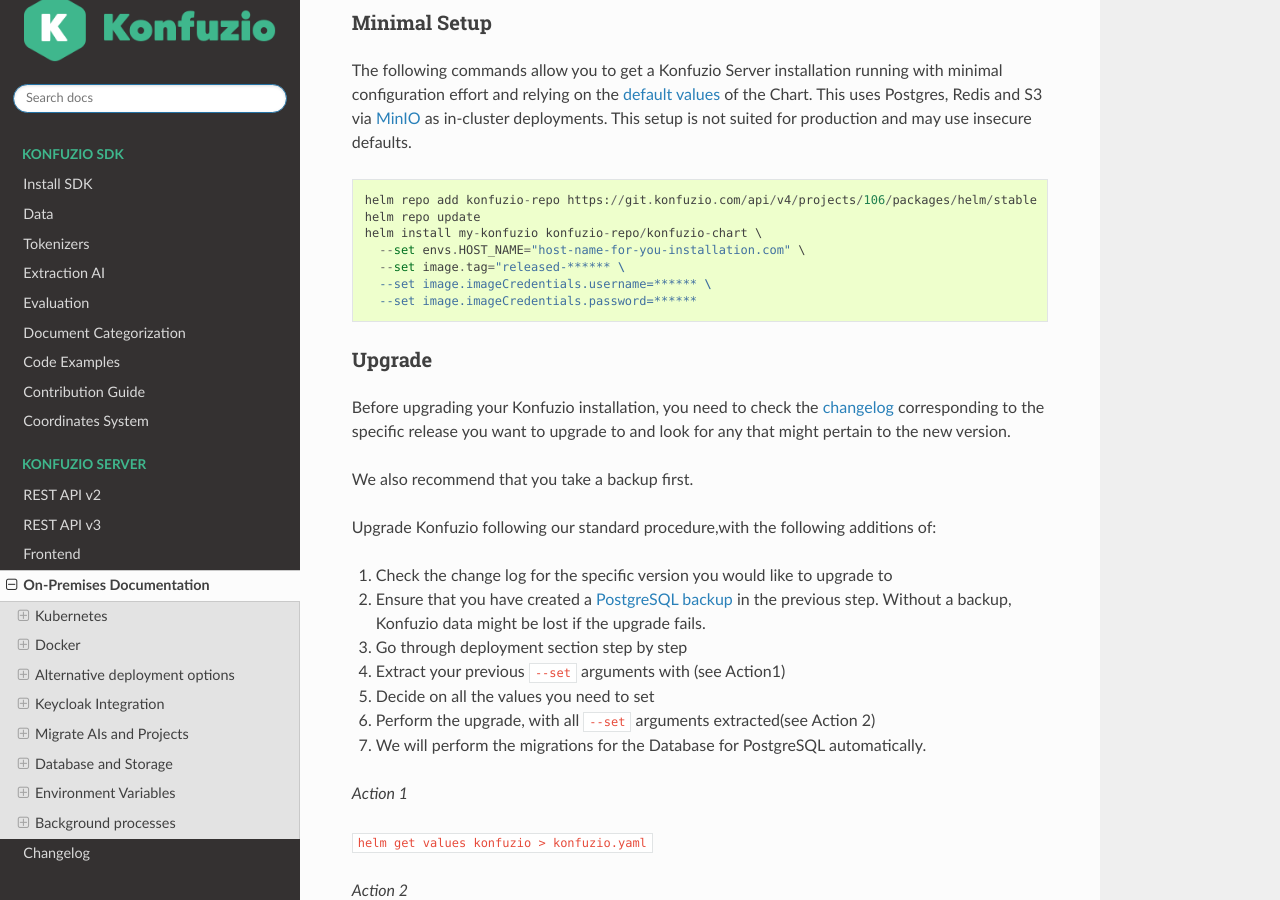
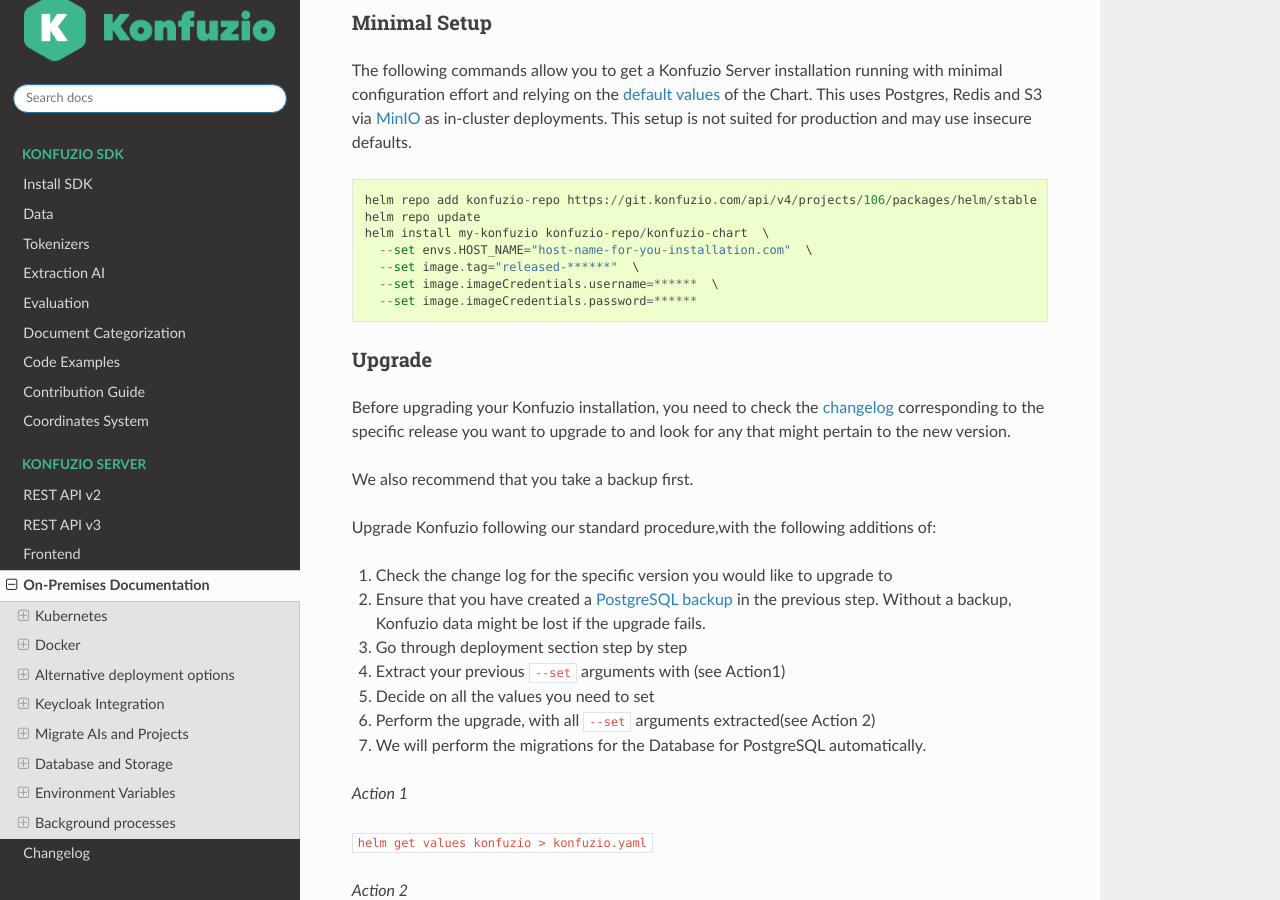
Before and after one commit to konfuzio-ai/konfuzio-sdk, a Sphinx documentation site: the page built from docs/web/on_premises.md, in a window 1280 px wide and 900 px high, scrolled down 4255 px. Built offline with Sphinx 7.4.7 and the Read the Docs theme 2.0.0, drawn with Linux system fonts in a browser that asks for light colours.

````diff
--- a/docs/web/on_premises.md
+++ b/docs/web/on_premises.md
@@ -217,10 +217,10 @@ The following commands allow you to get a Konfuzio Server installation running w
 ```
 helm repo add konfuzio-repo https://git.konfuzio.com/api/v4/projects/106/packages/helm/stable
 helm repo update
-helm install my-konfuzio konfuzio-repo/konfuzio-chart \
-  --set envs.HOST_NAME="host-name-for-you-installation.com" \
-  --set image.tag="released-****** \
-  --set image.imageCredentials.username=****** \
+helm install my-konfuzio konfuzio-repo/konfuzio-chart  \
+  --set envs.HOST_NAME="host-name-for-you-installation.com"  \
+  --set image.tag="released-******"  \
+  --set image.imageCredentials.username=******  \
   --set image.imageCredentials.password=******
 ```
 
````
